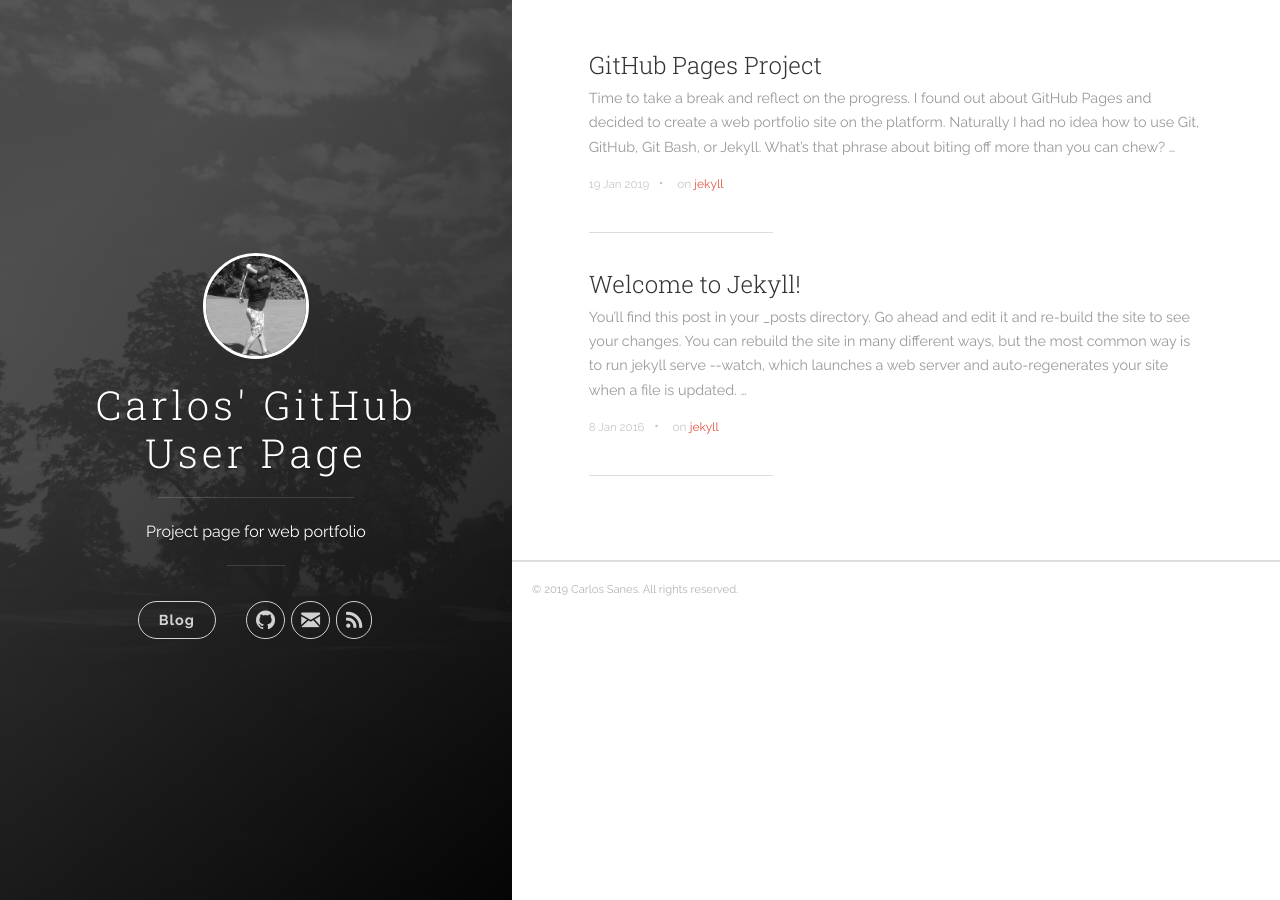
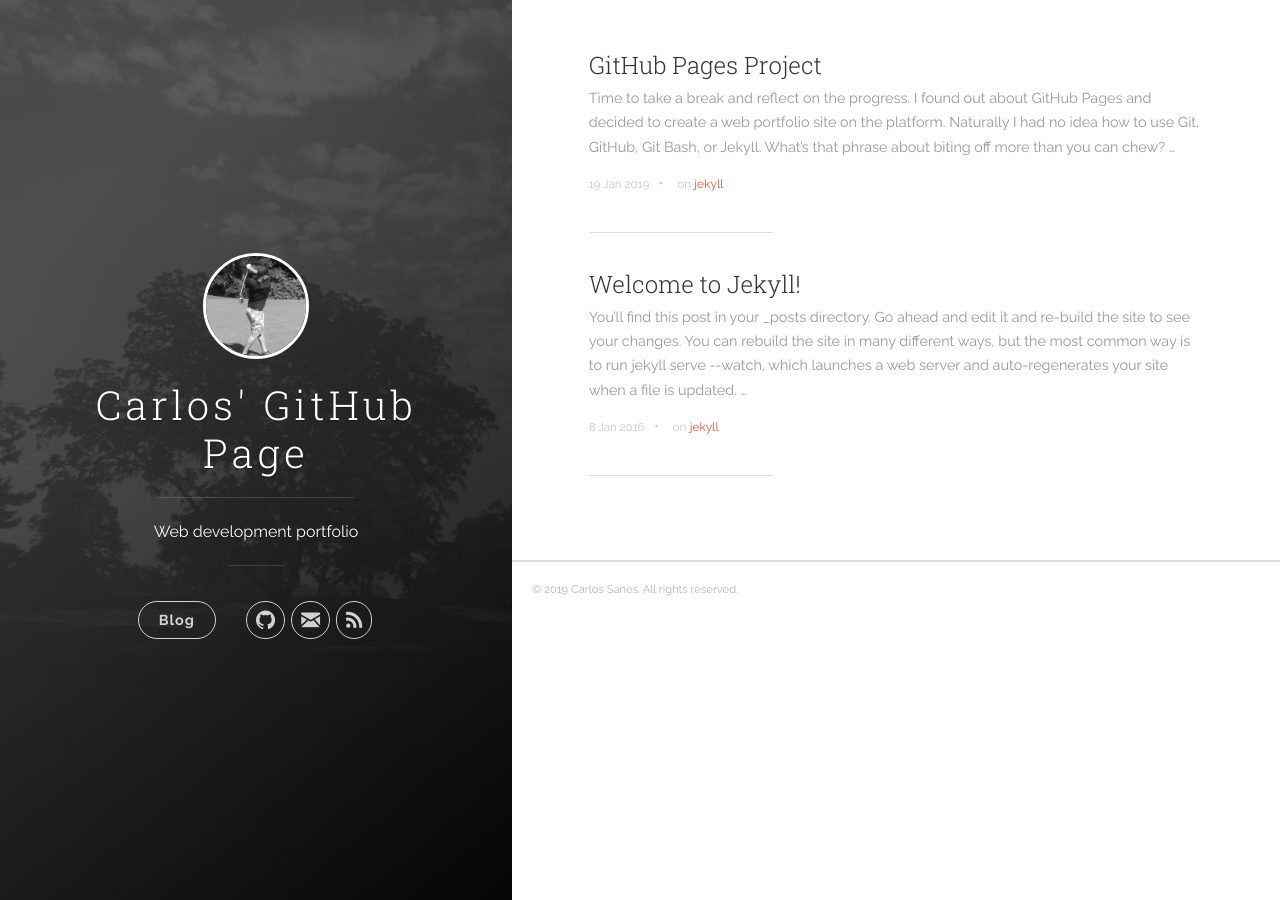
Before and after one commit to csanes/csanes.github.io, a Jekyll site: the page built from index.html, in a window 1280 px wide. Built offline with Jekyll 4.4.1, drawn with Linux system fonts in a browser that asks for light colours; the list of posts is cut into pages by our own code.

Commit message:
Homepage title edit.

```diff
--- a/_config.yml
+++ b/_config.yml
@@ -1,6 +1,6 @@
 # Site settings
-title: Carlos' GitHub User Page
-description: 'Project page for web portfolio'
+title: Carlos' GitHub Page
+description: 'Web development portfolio'
 url: 'https://csanes.github.io'
 baseurl: '/'
 
```
